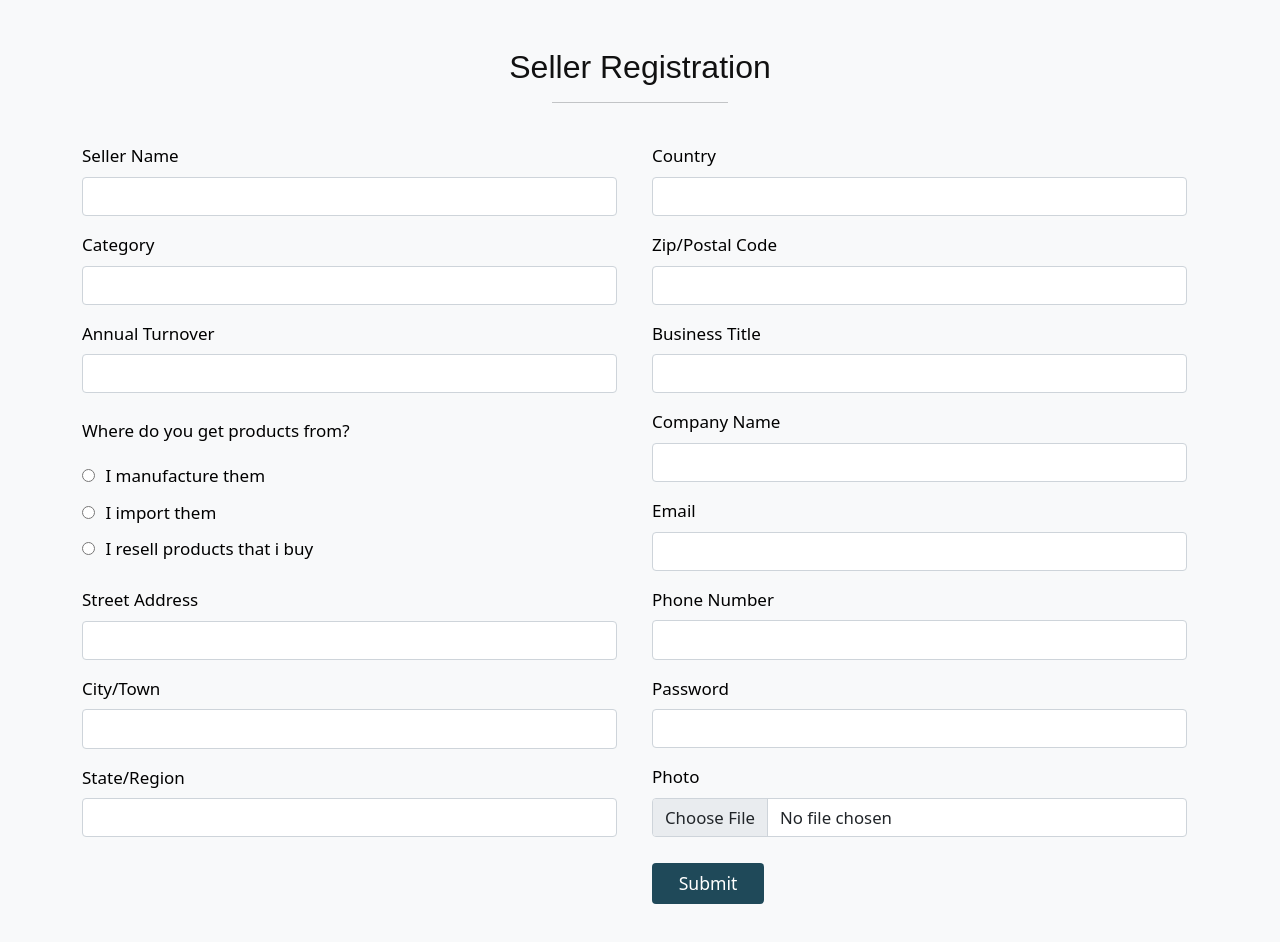
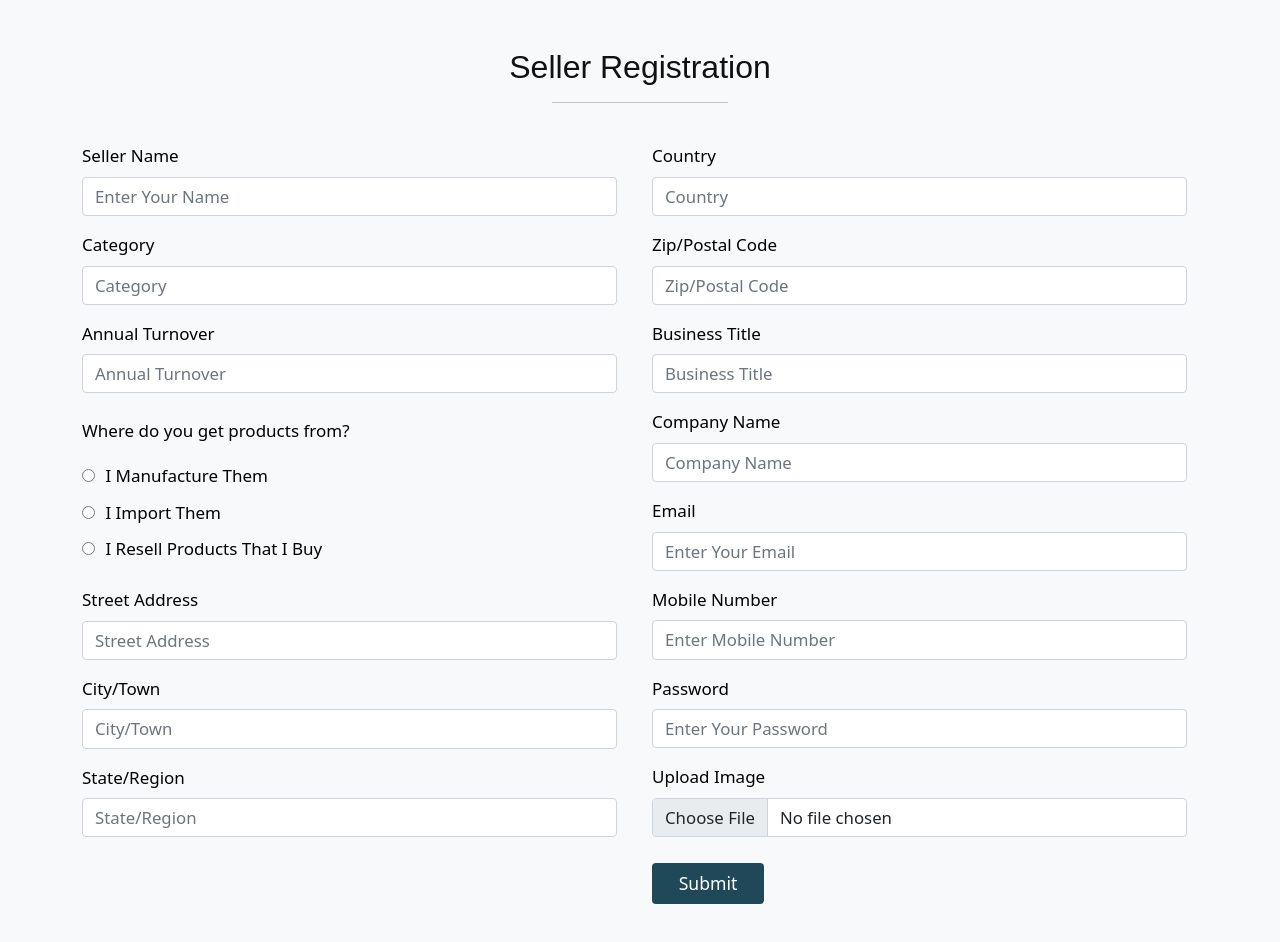
Before and after one commit to VidhiBeladiya20/Multi-vendor-E-commerce, a React (Vite) app in the folder frontend/: page /seller in a window 1280 px wide. Built offline with nearby package versions, Linux system fonts and the light colour scheme.

Commit message:
make change

```diff
--- a/frontend/public/assets/css/sellerForm.css
+++ b/frontend/public/assets/css/sellerForm.css
@@ -25,7 +25,7 @@ form .btn-primary {
     margin-bottom: 2.5rem;
 }
 
-form .shadow-none {
+form .form-control {
     width: 98%;
     font-size: 1.05rem;
 }
--- a/frontend/src/pages/SellerSignup.jsx
+++ b/frontend/src/pages/SellerSignup.jsx
@@ -5,10 +5,18 @@ import { AiOutlineEye, AiOutlineEyeInvisible } from "react-icons/ai";
 
 export const SellerSignup = () => {
 
-    const [visible, setVisible] = useState(false);
-
     const [formData, setFormData] = useState({
-        username: '',
+        sellerName: '',
+        category: '',
+        annualTurnover: '',
+        getProducts: '',
+        streetAddress: '',
+        city: '',
+        state: '',
+        country: '',
+        zipCode: '',
+        businessTitle: '',
+        companyName: '',
         email: '',
         phone: '',
         password: '',
@@ -27,26 +35,26 @@ export const SellerSignup = () => {
     const handleSubmit = async (e) => {
         e.preventDefault();
         console.log(formData);
-        try {
-            const response = await fetch(`http://localhost:5000/user/register`, {
-                method: "POST",
-                headers: {
-                    'Content-Type': 'application/json',
-                },
-                body: JSON.stringify(formData),
-            });
-            console.log(response);
-            if (response.ok) {
-                console.log('Registration successful');
-            } else if (response.status === 422) {
-                const errorData = await response.json();
-                console.log('Validation errors:', errorData);
-            } else {
-                console.error('Server error:', response.status);
-            }
-        } catch (error) {
-            console.log(error);
-        }
+        // try {
+        //     const response = await fetch(`http://localhost:5000/user/register`, {
+        //         method: "POST",
+        //         headers: {
+        //             'Content-Type': 'application/json',
+        //         },
+        //         body: JSON.stringify(formData),
+        //     });
+        //     console.log(response);
+        //     if (response.ok) {
+        //         console.log('Registration successful');
+        //     } else if (response.status === 422) {
+        //         const errorData = await response.json();
+        //         console.log('Validation errors:', errorData);
+        //     } else {
+        //         console.error('Server error:', response.status);
+        //     }
+        // } catch (error) {
+        //     console.log(error);
+        // }
     }
 
     return (
@@ -55,280 +63,247 @@ export const SellerSignup = () => {
         <div className="container">
             <center><h2 className="pt-5">Seller Registration</h2></center>
             <center><hr /></center>
-            <form className="">
+            <form onSubmit={handleSubmit}>
 
             <div className="row">
                 <div className="col-lg-6 part">
                     <div className="mb-3">
-                        <label for="sellerName" className="form-label">Seller Name</label>
+                        <label htmlFor="sellerName" className="form-label">Seller Name</label>
                         <input
                         type="text"
+                        placeholder="Enter Your Name"
                         className="form-control shadow-none"
                         id="sellerName"
                         name="sellerName"
+                        value={formData.name}
+                        onChange={handleInput}
+                        autoComplete="off"
+                        required
                         />
                     </div>
                     <div className="mb-3">
-                        <label for="category" className="form-label">Category</label>
+                        <label htmlFor="category" className="form-label">Category</label>
                         <input
                         type="text"
+                        placeholder="Category"
                         className="form-control shadow-none"
                         id="category"
                         name="category"
-
+                        value={formData.category}
+                        onChange={handleInput}
+                        autoComplete="off"
+                        required
                         />
                     </div>
                     <div className="mb-3">
-                        <label for="annualTurnover" className="form-label">Annual Turnover</label>
+                        <label htmlFor="annualTurnover" className="form-label">Annual Turnover</label>
                         <input
                         type="number"
+                        step="any"
+                        max={Infinity}
+                        placeholder="Annual Turnover"
                         className="form-control shadow-none"
                         id="annualTurnover"
                         name="annualTurnover"
-
+                        value={formData.annualTurnover}
+                        onChange={handleInput}
+                        autoComplete="off"
+                        required
                         />
                     </div>
                     <div className="mb-3">
-                        <label for="products" className="form-label products">Where do you get products from?</label><br />
+                        <label htmlFor="products" className="form-label products">Where do you get products from?</label><br />
                         <input
                         type="radio"
                         className="radio"
                         id="option1"
-                        name="products"
-
-                        /> I manufacture them <br />
+                        name="getProducts"
+                        value= "I Manufacture Them"
+                        checked= {formData.getProducts === 'I Manufacture Them'}
+                        onChange={handleInput}
+                        required
+                        /> I Manufacture Them <br />
                         <input
                         type="radio"
                         className="radio"
                         id="option2"
-                        name="products"
-
-                        /> I import them <br />
+                        name="getProducts"
+                        value="I Import Them"
+                        checked= {formData.getProducts === 'I Import Them'}
+                        onChange={handleInput}
+                        required
+                        /> I Import Them <br />
                         <input
                         type="radio"
                         className="radio"
                         id="option3"
-                        name="products"
-
-                        /> I resell products that i buy
+                        name="getProducts"
+                        value="I Resell Products That I Buy"
+                        checked= {formData.getProducts === 'I Resell Products That I Buy'}
+                        onChange={handleInput}
+                        required
+                        /> I Resell Products That I Buy
                     </div>
                     <div className="mb-3">
-                        <label for="streetAddress" className="form-label">Street Address</label>
+                        <label htmlFor="streetAddress" className="form-label">Street Address</label>
                         <input
                         type="text"
+                        placeholder="Street Address"
                         className="form-control shadow-none"
                         id="streetAddress"
                         name="streetAddress"
-
+                        value={formData.address}
+                        onChange={handleInput}
+                        autoComplete="off"
+                        required
                         />
                     </div>
                     <div className="mb-3">
-                        <label for="city" className="form-label">City/Town</label>
+                        <label htmlFor="city" className="form-label">City/Town</label>
                         <input type="text"
+                        placeholder="City/Town"
                         className="form-control shadow-none"
                         id="city"
                         name="city"
-
+                        value={formData.city}
+                        onChange={handleInput}
+                        autoComplete="off"
+                        required
                         />
                     </div>
                     <div className="mb-3">
-                        <label for="state" className="form-label">State/Region</label>
+                        <label htmlFor="state" className="form-label">State/Region</label>
                         <input
                         type="text"
+                        placeholder="State/Region"
                         className="form-control shadow-none"
                         id="state"
                         name="state"
-
+                        value={formData.state}
+                        onChange={handleInput}
+                        autoComplete="off"
+                        required
                         />
                     </div>
                 </div>
                 <div className="col-lg-6 part">
                     <div className="mb-3">
-                        <label for="country" className="form-label">Country</label>
+                        <label htmlFor="country" className="form-label">Country</label>
                         <input
                         type="text"
+                        placeholder="Country"
                         className="form-control shadow-none"
                         id="country"
                         name="country"
-
+                        value={formData.country}
+                        onChange={handleInput}
+                        autoComplete="off"
+                        required
                         />
                     </div>
                     <div className="mb-3">
-                        <label for="postalCode" className="form-label">Zip/Postal Code</label>
+                        <label htmlFor="postalCode" className="form-label">Zip/Postal Code</label>
                         <input
                         type="number"
+                        placeholder="Zip/Postal Code"
                         className="form-control shadow-none"
-                        id="postalCode"
-                        name="postalCode"
-
+                        id="zipCode"
+                        name="zipCode"
+                        value={formData.zipCode}
+                        onChange={handleInput}
+                        autoComplete="off"
+                        required
                         />
                     </div>
                     <div className="mb-3">
-                        <label for="businessTitle" className="form-label">Business Title</label>
+                        <label htmlFor="businessTitle" className="form-label">Business Title</label>
                         <input
                         type="text"
+                        placeholder="Business Title"
                         className="form-control shadow-none"
                         id="businessTitle"
                         name="businessTitle"
-
+                        value={formData.businessTitle}
+                        onChange={handleInput}
+                        autoComplete="off"
+                        required
                         />
                     </div>
                     <div className="mb-3">
-                        <label for="companyName" className="form-label">Company Name</label>
+                        <label htmlFor="companyName" className="form-label">Company Name</label>
                         <input
                         type="text"
+                        placeholder="Company Name"
                         className="form-control shadow-none"
                         id="companyName"
                         name="companyName"
-
+                        value={formData.companyName}
+                        onChange={handleInput}
+                        autoComplete="off"
+                        required
                         />
                     </div>
                     <div className="mb-3">
-                        <label for="email" className="form-label">Email</label>
+                        <label htmlFor="email" className="form-label">Email</label>
                         <input
                         type="email"
+                        placeholder="Enter Your Email"
                         className="form-control shadow-none"
                         id="email"
                         name="email"
-
+                        value={formData.email}
+                        onChange={handleInput}
+                        autoComplete="off"
+                        required
                         />
                     </div>
                     <div className="mb-3">
-                        <label for="phoneNumber" className="form-label">Phone Number</label>
+                        <label htmlFor="phoneNumber" className="form-label">Mobile Number</label>
                         <input
                         type="tel"
+                        placeholder="Enter Mobile Number"
                         className="form-control shadow-none"
                         id="phoneNumber"
-                        name="phoneNumber"
-
+                        name="phone"
+                        value={formData.phone}
+                        onChange={handleInput}
+                        autoComplete="off"
+                        required
                         />
                     </div>
                     <div className="mb-3">
-                        <label for="password" className="form-label">Password</label>
+                        <label htmlFor="password" className="form-label">Password</label>
                         <input
                         type="password"
+                        placeholder="Enter Your Password"
                         className="form-control shadow-none"
                         id="password"
                         name="password"
-
+                        value={formData.password}
+                        onChange={handleInput}
+                        autoComplete="off"
+                        required
                         />
                     </div>
                     <div className="mb-3">
-                        <label for="photo" className="form-label">Photo</label>
+                        <label htmlFor="image" className="form-label">Upload Image</label>
                         <input
                         type="file"
                         className="form-control shadow-none"
-                        id="photo"
-                        name="photo"
-
+                        id="image"
+                        name="image"
+                        accept="image/*"
+                        onChange={handleInput}
+                        required
                         />
                     </div>
-                    <button type="submit" className="btn btn-primary">Submit</button>
+                    <button type="submit" className="btn btn-primary shadow-none">Submit</button>
 
                 </div>
             </div>
             </form>
         </div>
         </div>
-
-            {/* <div className="signup template d-flex justify-content-center align-items-center w-100 vh-100 bg-light">
-                <div className="form_div bg-white px-5 py-4 shadow-sm">
-                    <form onSubmit={handleSubmit}>
-                        <h3 className="text-center">Seller Registration</h3>
-                        <hr className="mx-auto" />
-                        <div className="container">
-                        <div className="mb-3 mt-4">
-                            <label className="mb-1" htmlFor="username">Username</label>
-                            <input
-                                type="text"
-                                placeholder="Enter Your Name"
-                                id="username"
-                                name="username"
-                                value={formData.username}
-                                onChange={handleInput}
-                                autoComplete="off"
-                                className="form-control shadow-none"
-                                required
-                            />
-                        </div>
-                        <div className="mb-3">
-                            <label className="mb-1" htmlFor="email">Email</label>
-                            <input
-                                type="email"
-                                placeholder="Enter Your Email"
-                                id="email"
-                                name="email"
-                                value={formData.email}
-                                onChange={handleInput}
-                                autoComplete="off"
-                                className="form-control shadow-none"
-                                required
-                            />
-                        </div>
-                        <div className="mb-3">
-                            <label className="mb-1" htmlFor="phone">Phone Number</label>
-                            <input
-                                type="number"
-                                placeholder="Enter Your Mobile number"
-                                id="phone"
-                                name="phone"
-                                value={formData.phone}
-                                onChange={handleInput}
-                                autoComplete="off"
-                                className="form-control  shadow-none"
-                                required
-                            />
-                        </div>
-                        <div className="mb-3 position-relative">
-                            <label className="mb-1" htmlFor="password">Password</label>
-                            <input
-                                type={visible ? "text" : "password"}
-                                placeholder="Enter Your Password"
-                                id="password"
-                                name="password"
-                                value={formData.password}
-                                onChange={handleInput}
-                                autoComplete="off"
-                                className="form-control  shadow-none"
-                                required
-                            />
-                            {
-                                visible ? (
-                                    <AiOutlineEye
-                                        className="eyeicon position-absolute"
-                                        size={25}
-                                        onClick={() => setVisible(false)}
-                                    />
-                                ) : (
-                                    <AiOutlineEyeInvisible
-                                        className="eyeicon position-absolute"
-                                        size={25}
-                                        onClick={() => setVisible(true)}
-                                    />
-                                )
-                            }
-                        </div>
-                        <div className="mb-4">
-                            <label className="mb-1" htmlFor="image">Upload Profile Image</label>
-                            <input
-                                type="file"
-                                id="image"
-                                name="image"
-                                onChange={handleInput}
-                                className="form-control  shadow-none"
-                                required
-                            />
-                        </div>
-                        <div className="d-grid mb-3">
-                            <button type="submit" className="btn btn-primary shadow-none">Sign Up</button>
-                        </div>
-                        <div className="">
-                            Already have an account? <Link className="link text-decoration-none" to="/login" >Sign In</Link>
-                        </div>
-                        </div>
-                    </form>
-                </div>
-            </div> */}
         </>
     )
 }
```
